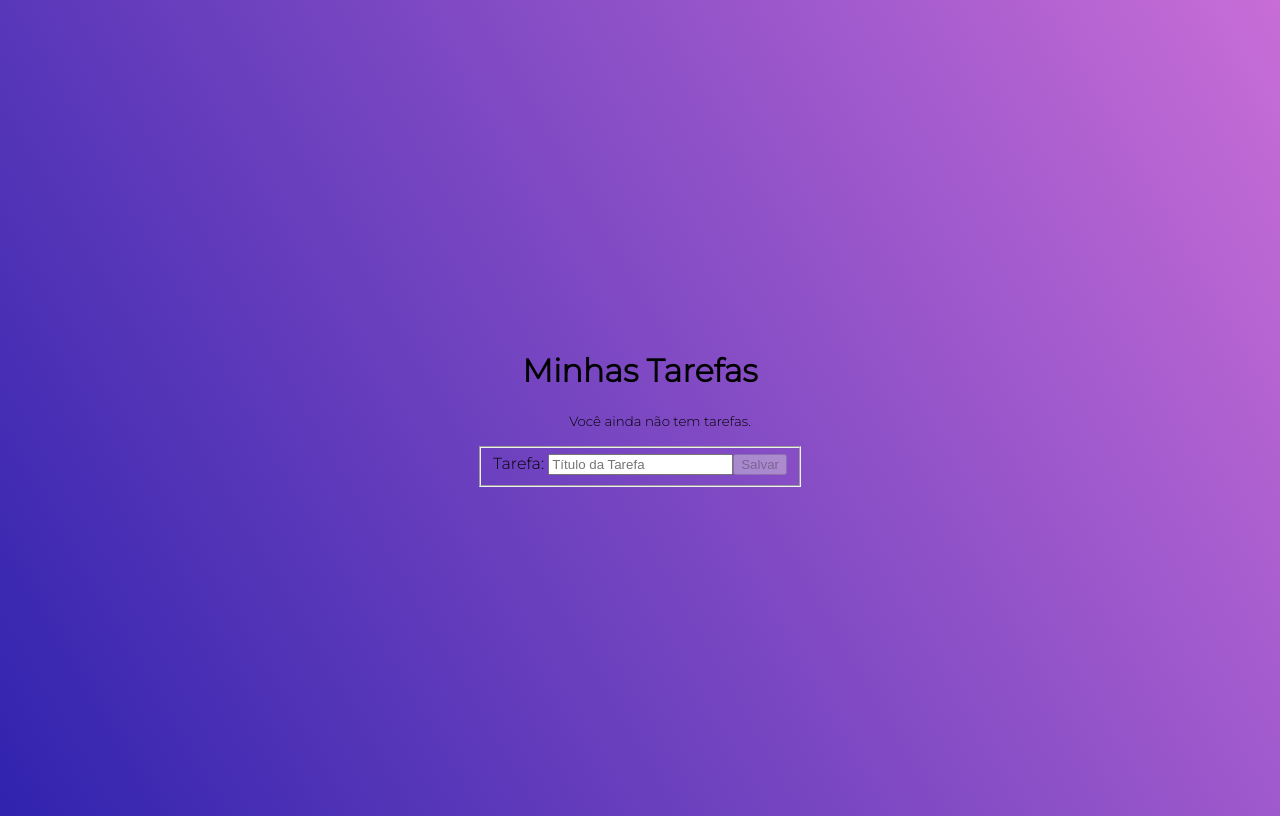
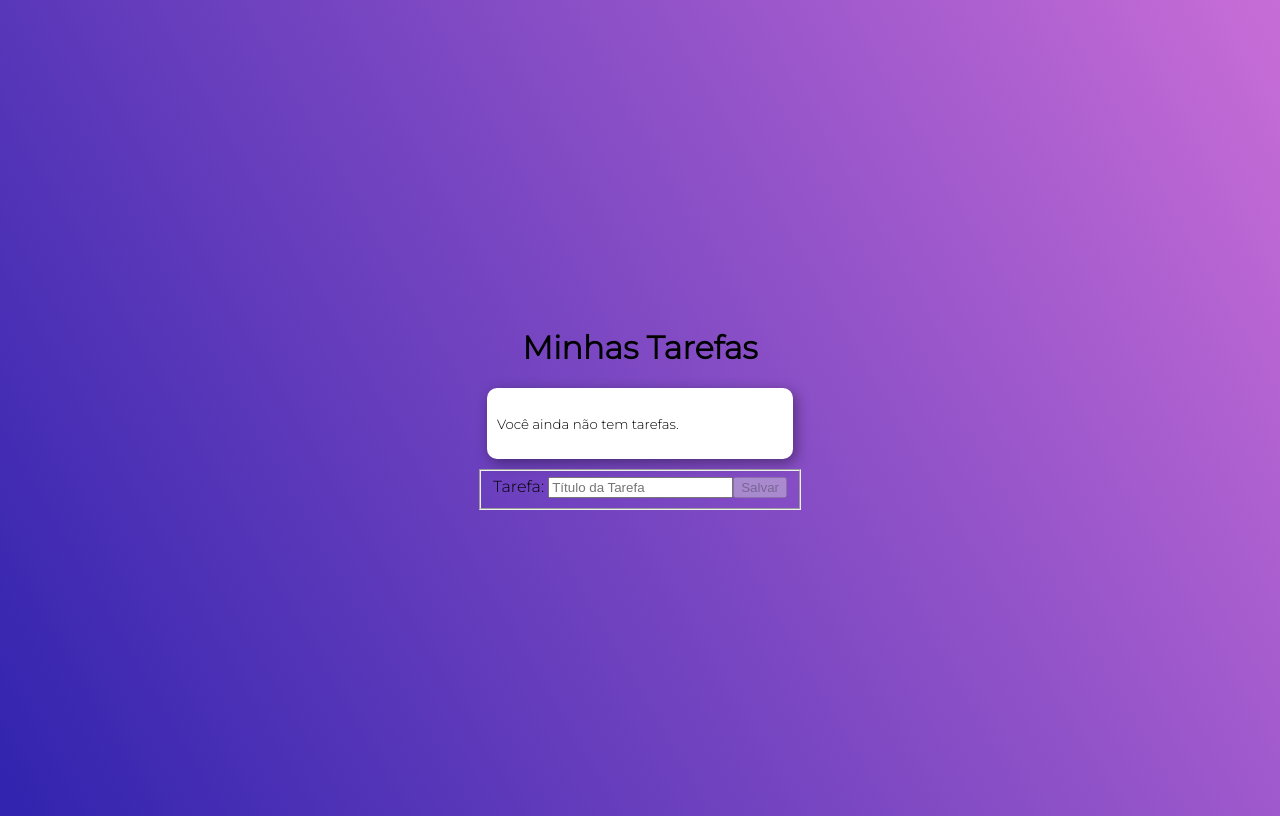
Before and after one commit to Viniciustes/Curso_Balta_7181_Angular_Professional_UiKit, an Angular app in the folder todo/: page / in a window 1280 px wide. Built offline with nearby package versions, Linux system fonts and the light colour scheme.

Commit message:
Aula 20 - Estilizando os Itens

```diff
--- a/todo/src/app/app.component.html
+++ b/todo/src/app/app.component.html
@@ -3,9 +3,9 @@
 <ul>
     <p *ngIf="todos.length == 0"><small>Você ainda não tem tarefas.</small></p>
     <li *ngFor="let todo of todos">
-        {{ todo.id }}. {{ todo.title }} |
-        <button (click)="markAsDoneUndone(todo)" *ngIf="!todo.done">Concluir</button> |
-        <button (click)="markAsDoneUndone(todo)" *ngIf="todo.done">Refazer</button> |
+        {{ todo.title }}
+        <button (click)="markAsDoneUndone(todo)" *ngIf="!todo.done">Concluir</button>
+        <button (click)="markAsDoneUndone(todo)" *ngIf="todo.done">Refazer</button>
         <button (click)="remove(todo)">Remover</button>
     </li>
 </ul>
--- a/todo/src/styles.css
+++ b/todo/src/styles.css
@@ -12,3 +12,41 @@
     background: linear-gradient(60deg, #3023ae 0%, #c86dd7 100%);
     filter: progid:DXImageTransform.Microsoft.gradient(startColorstr='#3023ae', endColorstr='#c86dd7', GradientType=1);
 }
+
+button {
+    cursor: pointer;
+}
+
+ul {
+    text-align: left;
+    margin: 10px;
+    padding: 10px;
+    list-style: none;
+    background: #fff;
+    border-radius: 10px;
+    -webkit-box-shadow: 3px 4px 14px 0px rgba(0, 0, 0, 0.39);
+    -moz-box-shadow: 3px 4px 14px 0px rgba(0, 0, 0, 0.39);
+    box-shadow: 3px 4px 14px 0px rgba(0, 0, 0, 0.39);
+}
+
+li {
+    padding: 15px;
+    margin: 10px;
+    font-size: 1em;
+    font-style: italic;
+    border-bottom: 2px solid rgba(0, 0, 0, 0.2);
+}
+
+li>button {
+    border: none;
+    background-color: #fff;
+    font-size: 1em;
+    float: right;
+    opacity: 0.6;
+    transition: opacity 1s;
+}
+
+li>button:hover {
+    opacity: 1;
+    transition: opacity 1s;
+}
```
